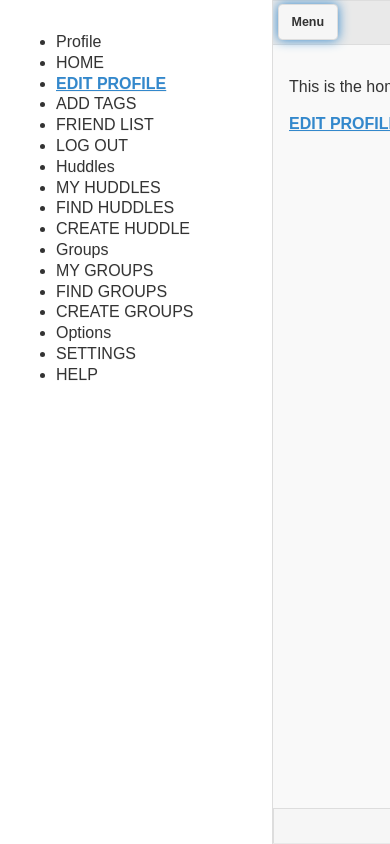
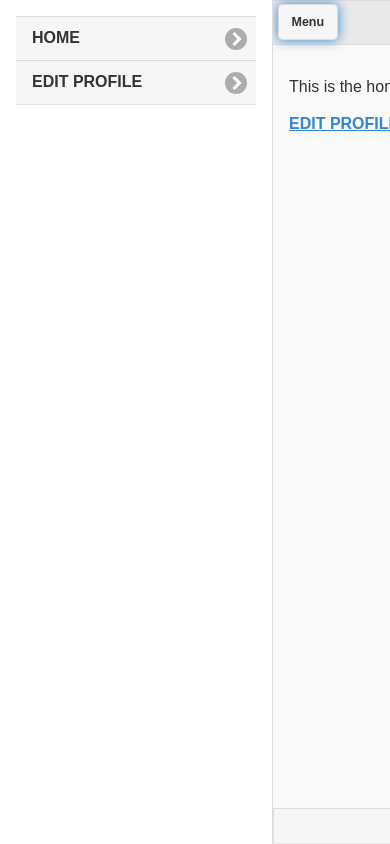
Before and after one commit to freko247/Huddles, a website: page www/index.html in a window 390 px wide. Both pictures are taken after a click on the button "Menu". Drawn offline with Linux system fonts and the light colour scheme; some packages are replaced by stand-ins of ours.

Commit message:
Apply styles to panel "enhanceWithin()", cleaned up code, added classes to content.

```diff
--- a/www/index.html
+++ b/www/index.html
@@ -21,14 +21,8 @@
 <head>
     <meta charset="utf-8" />
     <meta name="format-detection" content="telephone=no" />
-    <!-- WARNING: for iOS 7, remove the width=device-width and height=device-height attributes. See https://issues.apache.org/jira/browse/CB-4323 -->
     <meta name="viewport" content="user-scalable=no, initial-scale=1, maximum-scale=1, minimum-scale=1, width=device-width, height=device-height, target-densitydpi=device-dpi" />
-
     <link rel="stylesheet" type="text/css" href="css/jquery.mobile-1.4.2.min.css">
-    <!-- <link rel="stylesheet" type="text/css" href="css/jqeury.mobile-overide.css"> -->
-<!--     <link rel="stylesheet" type="text/css" href="css/flat-ui.css">
--->
-
     <script src="js/jquery-1.10.2.min.js"></script>
     <script src="js/jquery.mobile-1.4.2.min.js"></script>
     <script type="text/javascript" src="phonegap.js"></script>
@@ -37,7 +31,7 @@
     </script>
     <script id="panel-init">
         $(function() {
-            $( "body>[data-role='panel']" ).panel();
+            $( "body>[data-role='panel']" ).panel().enhanceWithin();
         });
     </script>
 </head>
@@ -49,7 +43,7 @@
             <h1>Home</h1>
         </div>
         <!-- MAIN -->
-        <div data-role="main" class="ui-content">
+        <div data-role="main" class="ui-content jqm-content jqm-fullwidth">
             <p>This is the home page</p>
             <a href="edit_profile.html">EDIT PROFILE</a>
         </div>
@@ -64,11 +58,12 @@
     </div>
     <!-- MENU PANEL -->
     <div data-role="panel" id="panel_menu" data-position="left" data-display="push" data-theme="a">
+        <div data-role="ui-panel-inner">
         <ul data-role="listview">
-            <li data-role="list-divider">Profile</li>
-            <li>HOME</li>
+            <!-- <li data-role="list-divider">Profile</li> -->
+            <li><a href="index.html">HOME</a></li>
             <li><a href="edit_profile.html">EDIT PROFILE</a></li>
-            <li>ADD TAGS</li>
+<!--             <li>ADD TAGS</li>
             <li>FRIEND LIST</li>
             <li>LOG OUT</li>
             <li data-role="list-divider">Huddles</li>
@@ -81,8 +76,9 @@
             <li>CREATE GROUPS</li>
             <li data-role="list-divider">Options</li>
             <li>SETTINGS</li>
-            <li>HELP</li>
+            <li>HELP</li> -->
         </ul>
+        </div>
     </div>
 
 <!--     <div data-role="panel" id="panel_chat" data-position="bottom" data-display="push" data-theme="a">
```
